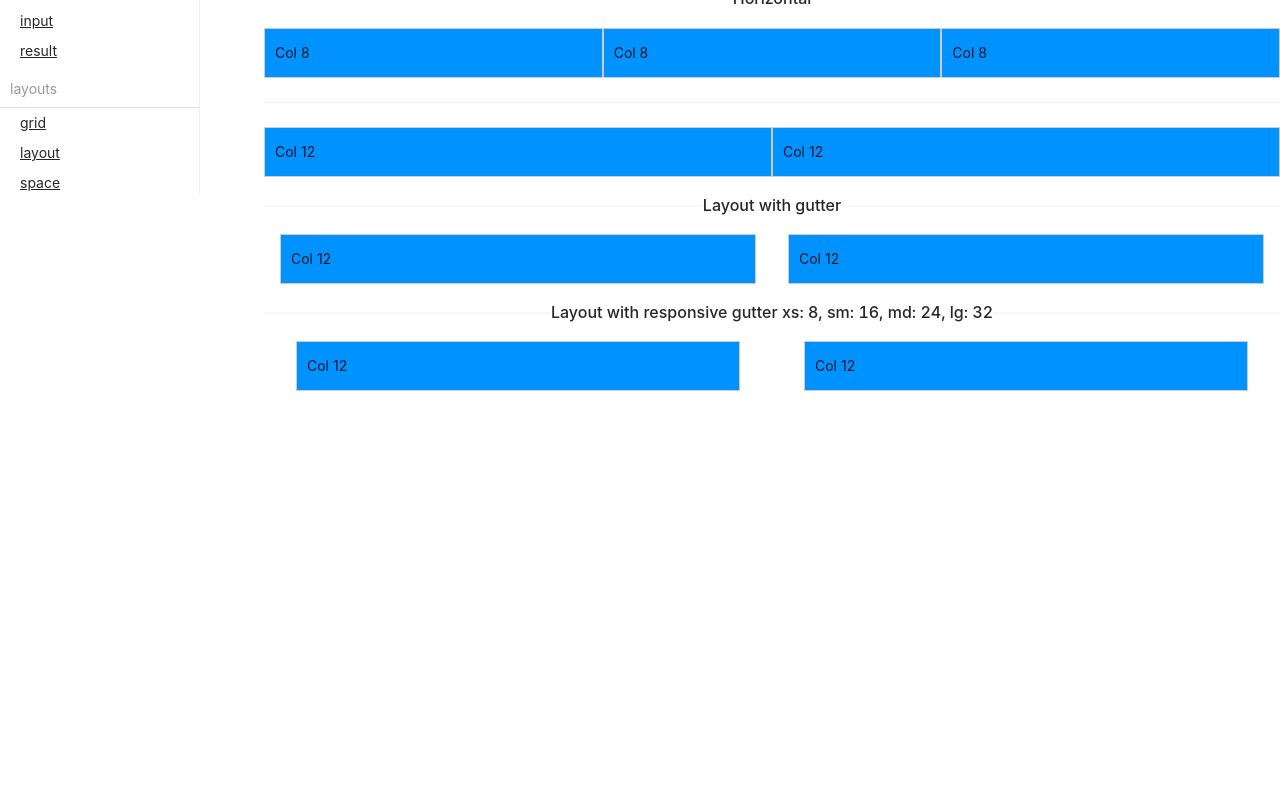
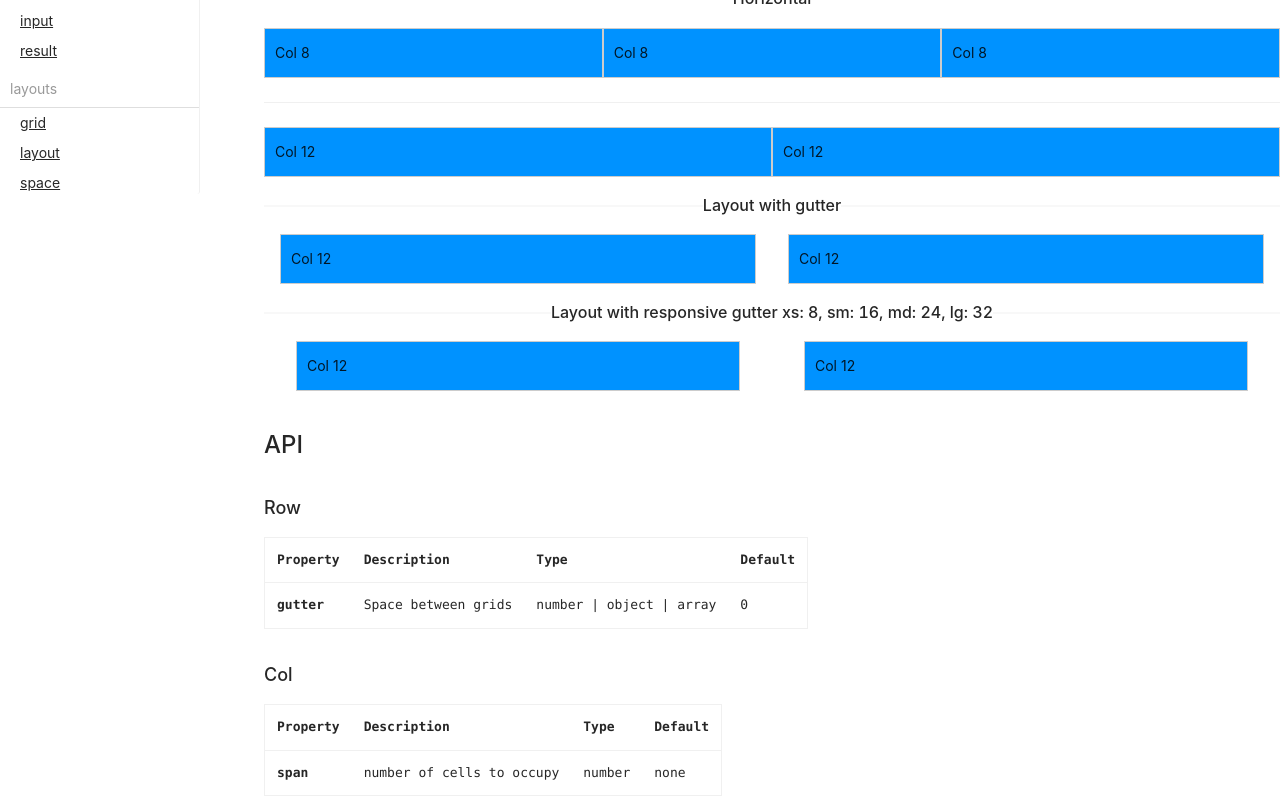
Before and after one commit to VINCENGUYEN-JS/vince-components, a React (Create React App) app: page /grid in a window 1280 px wide. Shown: the part 320-1120 px from the top of the page. Before the commit the page ends 868 px from the top, so only its background shows below. Built offline with nearby package versions, Linux system fonts and the light colour scheme.

Commit message:
introduce-nested-api-for-component-doc

```diff
--- a/src/pages/componentApi.ts
+++ b/src/pages/componentApi.ts
@@ -3,6 +3,7 @@ type APIProps = {
   description: string;
   type: string;
   default: string;
+  title?: string;
 };
 
 const buttonAPI: APIProps[] = [
@@ -89,4 +90,25 @@ const spaceAPI: APIProps[] = [
   },
 ];
 
-export { buttonAPI, cardAPI, dividerAPI, tagAPI, resultAPI, spaceAPI };
+const gridAPI: APIProps[][] = [
+  [
+    {
+      title: "Row",
+      property: "gutter",
+      description: "Space between grids",
+      type: "number | object | array",
+      default: "0",
+    },
+  ],
+  [
+    {
+      title: "Col",
+      property: "span",
+      description: "number of cells to occupy",
+      type: "number",
+      default: "none",
+    },
+  ],
+];
+
+export { buttonAPI, cardAPI, dividerAPI, tagAPI, resultAPI, spaceAPI, gridAPI };
--- a/src/pages/layouts/GridExample.tsx
+++ b/src/pages/layouts/GridExample.tsx
@@ -3,6 +3,7 @@ import * as React from "react";
 import ComponentDoc from "template/ComponentDoc";
 import { Row, Col } from "layout";
 import Divider from "components/Divider/Divider";
+import { gridAPI } from "pages/componentApi";
 
 const BorderBox = (props: any) => (
   <div
@@ -18,7 +19,7 @@ const BorderBox = (props: any) => (
 
 const GridExample = () => (
   <>
-    <ComponentDoc title="Grid" introduction="24 Grids">
+    <ComponentDoc title="Grid" introduction="24 Grids" api={gridAPI}>
       <Divider>Horizontal</Divider>
       <Row>
         <Col span={8}>
--- a/src/template/ComponentDoc.tsx
+++ b/src/template/ComponentDoc.tsx
@@ -7,15 +7,19 @@ type APIProps = {
   description: string;
   type: string;
   default: string;
+  title?: string;
 };
 
 type ComponentDocProps = {
   title: string;
   introduction: string;
   children?: React.ReactNode;
-  api?: APIProps[];
+  api?: APIProps[] | APIProps[][];
   apiIntroduction?: string;
 };
+function isObject(obj: any) {
+  return obj != null && obj.constructor.name === "Object";
+}
 
 const ComponentDoc = (props: ComponentDocProps) => {
   const { title, introduction, api, apiIntroduction, children } = props;
@@ -25,6 +29,7 @@ const ComponentDoc = (props: ComponentDocProps) => {
         <span>API</span>
       </h2>
       {apiIntroduction && <p>{apiIntroduction}</p>}
+      {api && isObject(api[0]) ? (
         <table>
           <thead>
             <tr>
@@ -35,8 +40,7 @@ const ComponentDoc = (props: ComponentDocProps) => {
             </tr>
           </thead>
           <tbody>
-          {api &&
-            api.map((data) => {
+            {(api as APIProps[]).map((data) => {
               return (
                 <tr>
                   <td>{data.property}</td>
@@ -48,6 +52,37 @@ const ComponentDoc = (props: ComponentDocProps) => {
             })}
           </tbody>
         </table>
+      ) : (
+        (api as APIProps[][]).map((array) => {
+          return array.map((data) => {
+            return (
+              <>
+                <h3>
+                  <span>{data?.title}</span>
+                </h3>
+                <table>
+                  <thead>
+                    <tr>
+                      <th>Property</th>
+                      <th>Description</th>
+                      <th>Type</th>
+                      <th>Default</th>
+                    </tr>
+                  </thead>
+                  <tbody>
+                    <tr>
+                      <td>{data.property}</td>
+                      <td>{data.description}</td>
+                      <td>{data.type}</td>
+                      <td>{data.default}</td>
+                    </tr>
+                  </tbody>
+                </table>
+              </>
+            );
+          });
+        })
+      )}
     </section>
   );
   return (
--- a/src/template/style/index.scss
+++ b/src/template/style/index.scss
@@ -29,6 +29,9 @@
   h2 {
     font-size: 24px;
     line-height: 32px;
+  }
+  h3 {
+    font-size: 18px;
   }
   .input {
     padding: 0;
```
Lines whose indentation alone changed are shown as unchanged.
